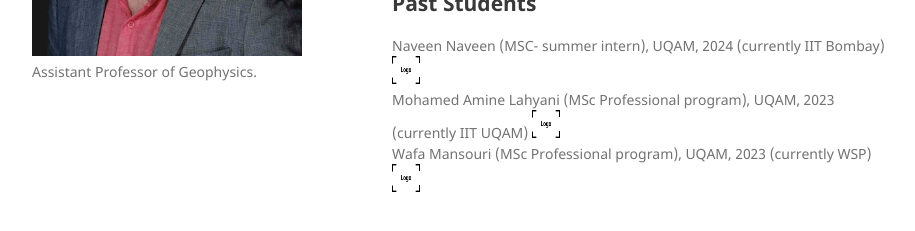
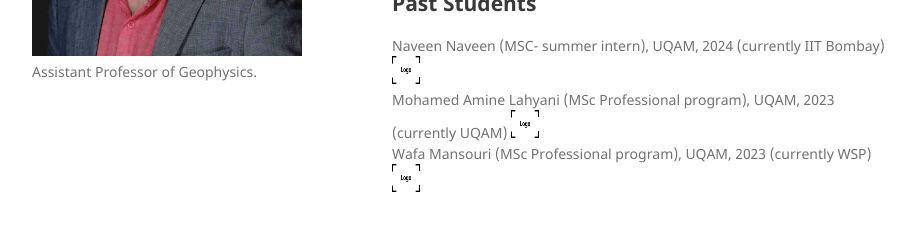
Before and after one commit to nasser00/uqam, a Jekyll site: the page built from students.md, in a window 1280 px wide. Shown: the part 345-576 px from the top of the page, without its empty margins (178-1093 px from the left). Built offline with Jekyll 4.4.1, drawn with Linux system fonts in a browser that asks for light colours; our own code applies the rules of GitHub Pages for plain Markdown files.

Commit message:
Update students.md

```diff
--- a/students.md
+++ b/students.md
@@ -7,5 +7,5 @@ Kpole Sylvestre Bile (MSc Professional program), 2024 <img src="https://nasser00
 Rémy Canuel (BSc Geology-Geophysics), 2024, <img src="https://nasser00.github.io/uqam/assets/img/logo.png" alt="Description" width="28" height="28"> <br >
 ## Past Students
 Naveen Naveen (MSC- summer intern), UQAM, 2024 (currently IIT Bombay) <img src="https://nasser00.github.io/uqam/assets/img/logo.png" alt="Description" width="28" height="28"><br >
-Mohamed Amine Lahyani (MSc Professional program), UQAM, 2023 (currently IIT UQAM) <img src="https://nasser00.github.io/uqam/assets/img/logo.png" alt="Description" width="28" height="28"><br >
+Mohamed Amine Lahyani (MSc Professional program), UQAM, 2023 (currently UQAM) <img src="https://nasser00.github.io/uqam/assets/img/logo.png" alt="Description" width="28" height="28"><br >
 Wafa Mansouri (MSc Professional program), UQAM, 2023 (currently WSP)<img src="https://nasser00.github.io/uqam/assets/img/logo.png" alt="Description" width="28" height="28"><br >
```
